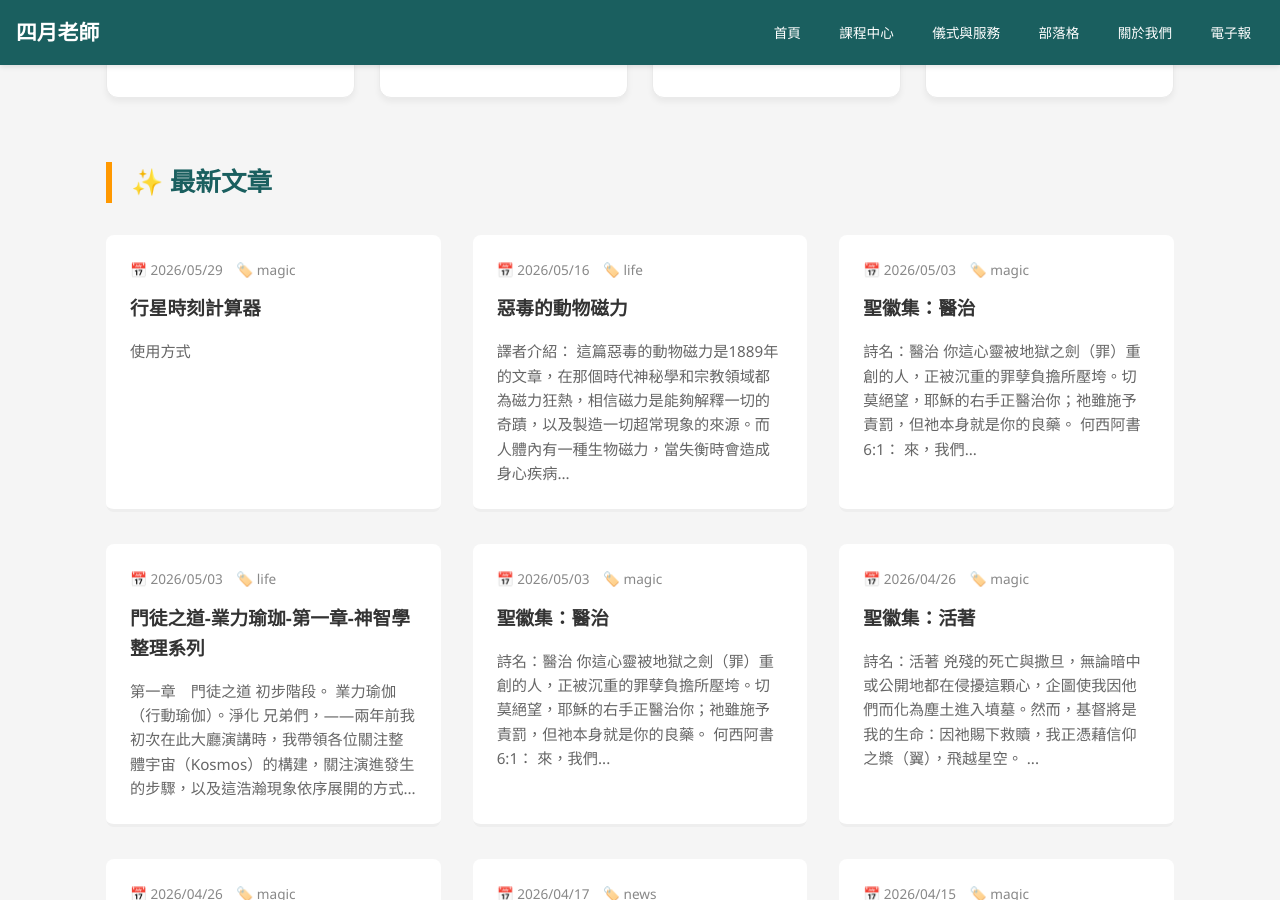
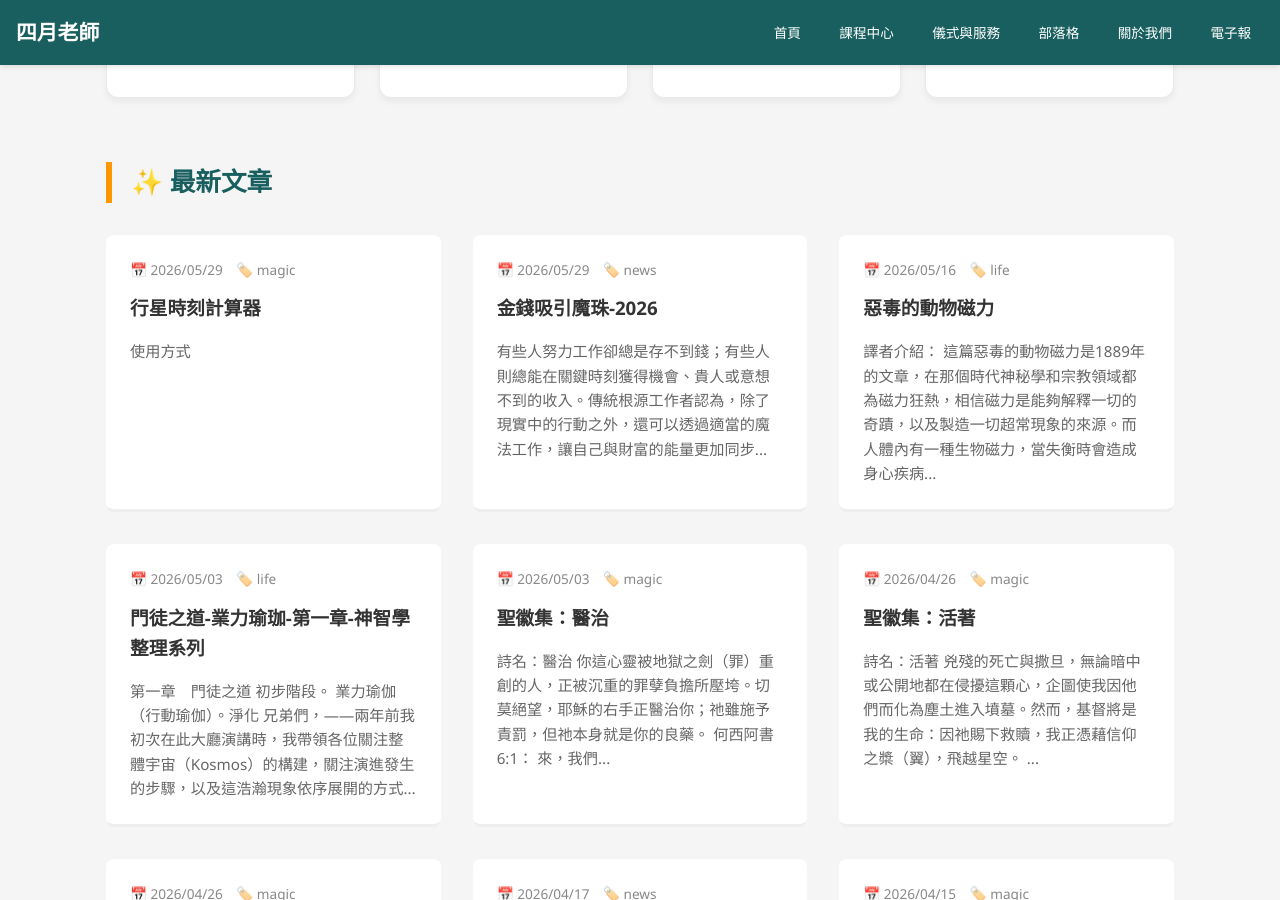
Before and after one commit to light4uliuphone-lang/hoodoo, a Jekyll site: the page built from blog/index.html, in a window 1280 px wide and 900 px high, scrolled down 491 px. Built offline with Jekyll 4.4.1, drawn with Linux system fonts in a browser that asks for light colours; the list of posts is cut into pages by our own code; comment, search, counter and statistics services are not loaded.

Commit message:
Update 2026-05-29-moneyball.md

```diff
--- a/_posts/2026-05-29-moneyball.md
+++ b/_posts/2026-05-29-moneyball.md
@@ -1,26 +1,29 @@
 ---
 layout: post
-title: "聖徽集：醫治"
-date: 2026-05-03
+title: "金錢吸引魔珠-2026"
+date: 2026-05-29
 author: 靈火巫境
-category: [magic]
+category: [news]
 ---
 
-### 詩名：醫治
-
-你這心靈被地獄之劍（罪）重創的人，正被沉重的罪孽負擔所壓垮。切莫絕望，耶穌的右手正醫治你；祂雖施予責罰，但祂本身就是你的良藥。
-
-
-
 <div style="text-align: center; margin: 2rem 0;">
-    <img src="/assets/img/20260503.jpg" alt="醫治 - Emblemata Sacra" style="max-width: 100%; border-radius: 8px; box-shadow: 0 4px 15px rgba(0,0,0,0.1);">
+    <img src="/assets/img/moneyball.jpg" alt="醫治 - Emblemata Sacra" style="max-width: 100%; border-radius: 8px; box-shadow: 0 4px 15px rgba(0,0,0,0.1);">
 </div>
 
-> **何西阿書 6:1**： 來，我們歸向耶和華吧！ 他撕裂我們，也必醫治； 打傷我們，也必包紮。
+有些人努力工作卻總是存不到錢；有些人則總能在關鍵時刻獲得機會、貴人或意想不到的收入。傳統根源工作者認為，除了現實中的行動之外，還可以透過適當的魔法工作，讓自己與財富的能量更加同步。
 
----
+「Money Drawing（金錢吸引）」便是胡督傳統中最受歡迎的魔法之一。
 
-#### 【歷史典籍資訊】
-* **出自：**《Emblemata Sacra》（聖徽集）
-* **作者：** Daniel Cramer（丹尼爾·克拉默，1568–1637）
-* **出版年份：** 約 1624 年
+它的目的不只是獲得金錢，更包含吸引機會、提升運勢、促進生意發展、獲得升遷機會，以及讓生活中的豐盛與好運自然流向自己。
+
+而【金錢吸引魔珠】正是以這個概念製作而成。
+
+魔珠內含多種與財富、機會和幸運相關的藥草，並加入蜂蜜作為賦形劑。蜂蜜在許多民間魔法傳統中，象徵甜美的人際關係、吸引力、幸福以及財富的凝聚。
+
+每一顆魔珠都經過儀式祝福，希望能為佩戴者帶來更多正向的機會與豐盛。
+
+平時可以直接配戴在身上，作為隨身護符；當遇到重要會議、求職面試、商業談判、業績衝刺或其他特別需求時，也可以將魔珠握在手中，專注於自己的願望與目標。
+
+許多人喜歡把魔珠視為一顆需要照顧的靈性種子。
+
+隨著時間推移，你可以在祭壇上供奉它，或定期點燃蠟燭作為獻祭，透過祈禱、冥想與祝福，持續強化與它之間的連結。
```
